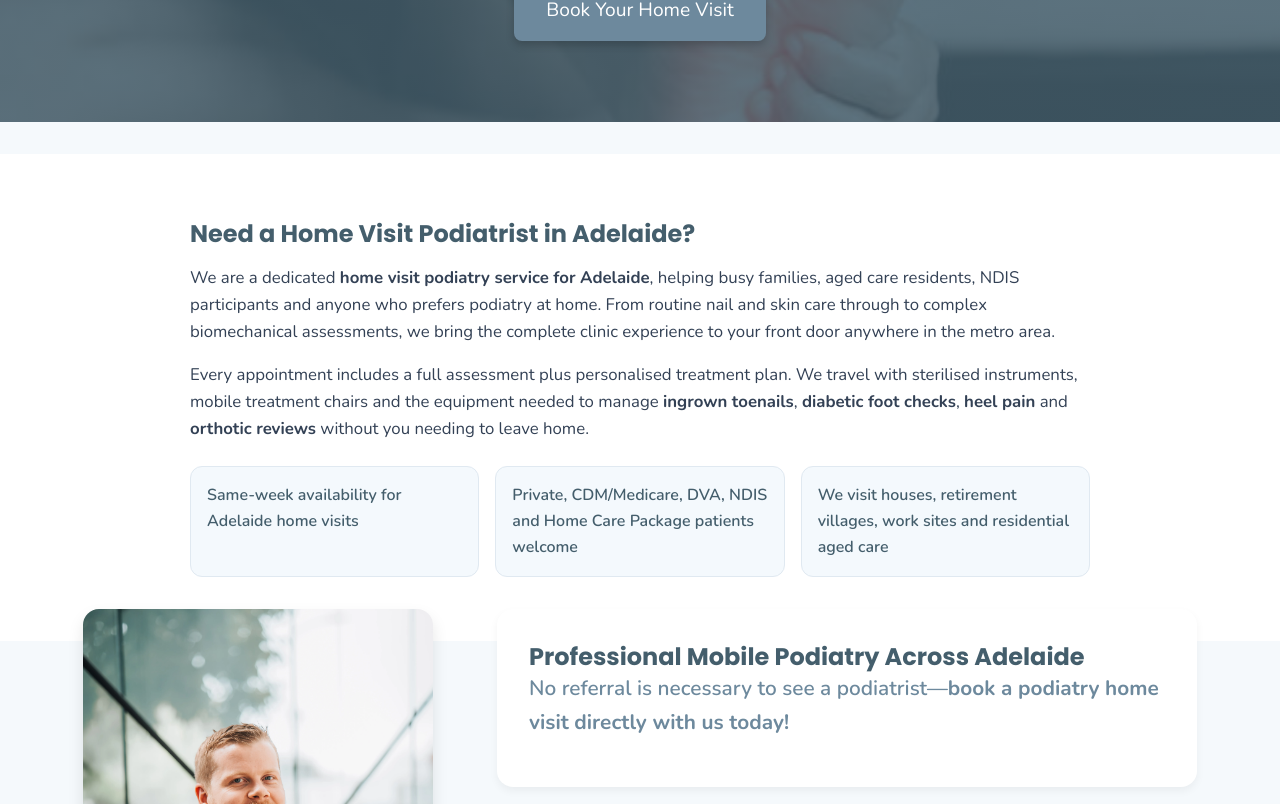
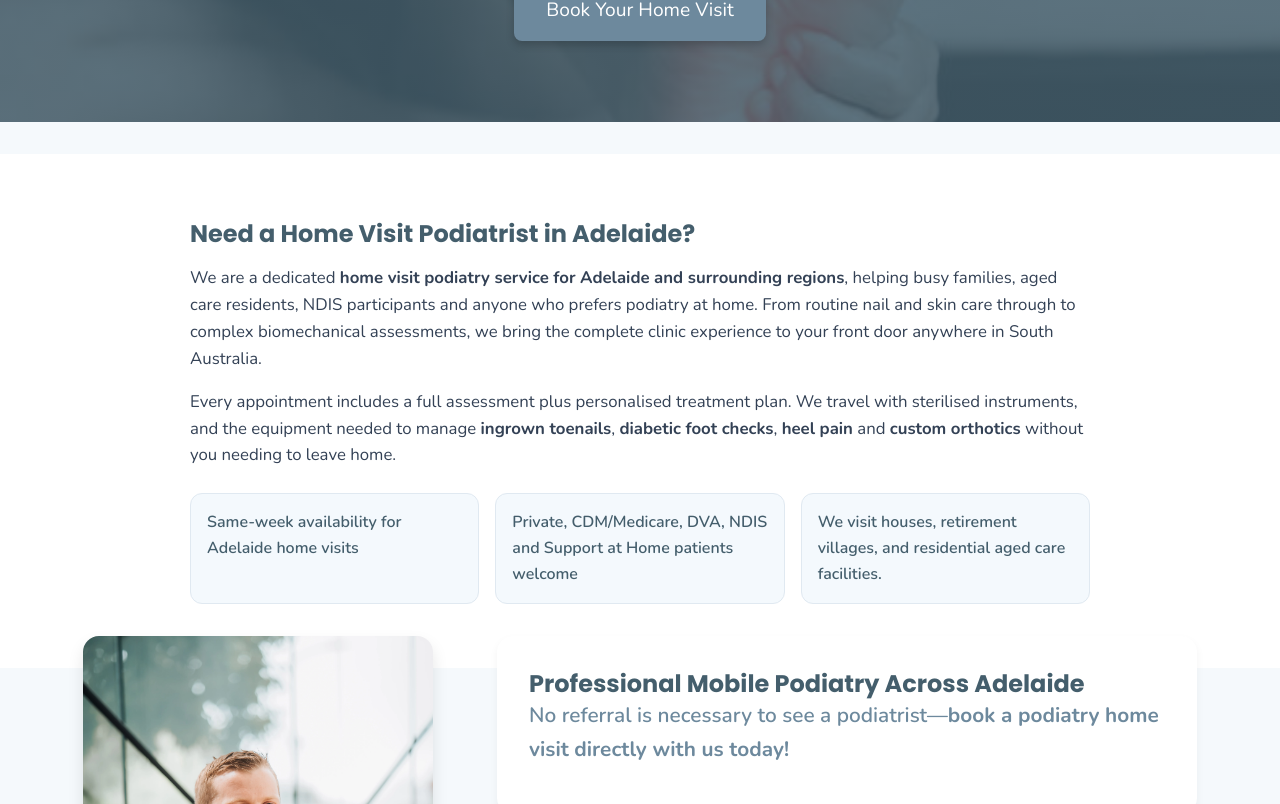
Before and after one commit to Looch8/stride-next, a Next.js app: page / in a window 1280 px wide. Shown: the part 466-1270 px from the top of the page. Built offline with nearby package versions, Linux system fonts and the light colour scheme.

Commit message:
update home page

```diff
--- a/app/layout.tsx
+++ b/app/layout.tsx
@@ -28,7 +28,7 @@ const organizationJsonLd = {
 	url: 'https://www.stride-podiatry.com.au',
 	logo: 'https://www.stride-podiatry.com.au/images/logo.png',
 	description:
-		'Mobile and home-visit podiatry clinic serving Adelaide metro — ingrown toenails, diabetic foot care, orthotics and musculoskeletal treatment.',
+		'Mobile and home-visit podiatry clinic serving Adelaide metro — General podiatry care, ingrown toenails, diabetic foot care, orthotics and musculoskeletal treatment.',
 	slogan: 'Adelaide mobile & home-visit podiatrist',
 	sameAs: [
 		'https://www.facebook.com/p/Stride-Podiatry-61570588927493/',
--- a/app/page.tsx
+++ b/app/page.tsx
@@ -98,34 +98,35 @@ export default function HomePage() {
 					<p>
 						We are a dedicated{' '}
 						<strong>
-							home visit podiatry service for Adelaide
+							home visit podiatry service for Adelaide and
+							surrounding regions
 						</strong>
 						, helping busy families, aged care residents, NDIS
 						participants and anyone who prefers podiatry at home.
 						From routine nail and skin care through to complex
 						biomechanical assessments, we bring the complete clinic
-						experience to your front door anywhere in the metro
-						area.
+						experience to your front door anywhere in South
+						Australia.
 					</p>
 					<p>
 						Every appointment includes a full assessment plus
 						personalised treatment plan. We travel with sterilised
-						instruments, mobile treatment chairs and the equipment
-						needed to manage <strong>ingrown toenails</strong>,{' '}
+						instruments, and the equipment needed to manage{' '}
+						<strong>ingrown toenails</strong>,{' '}
 						<strong>diabetic foot checks</strong>,{' '}
 						<strong>heel pain</strong> and{' '}
-						<strong>orthotic reviews</strong> without you needing to
+						<strong>custom orthotics</strong> without you needing to
 						leave home.
 					</p>
 					<ul className="home-visit-benefits">
 						<li>Same-week availability for Adelaide home visits</li>
 						<li>
-							Private, CDM/Medicare, DVA, NDIS and Home Care
-							Package patients welcome
+							Private, CDM/Medicare, DVA, NDIS and Support at Home
+							patients welcome
 						</li>
 						<li>
-							We visit houses, retirement villages, work sites and
-							residential aged care
+							We visit houses, retirement villages, and
+							residential aged care facilities.
 						</li>
 					</ul>
 				</div>
```
